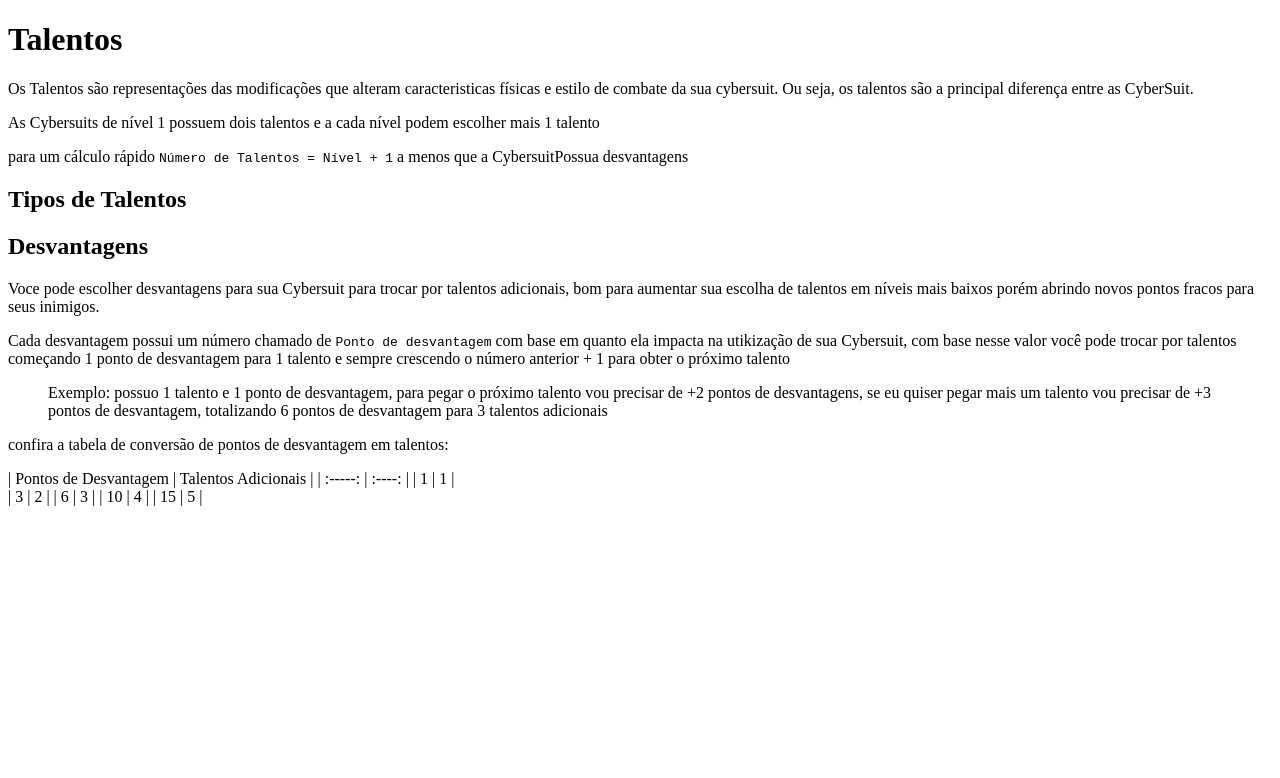
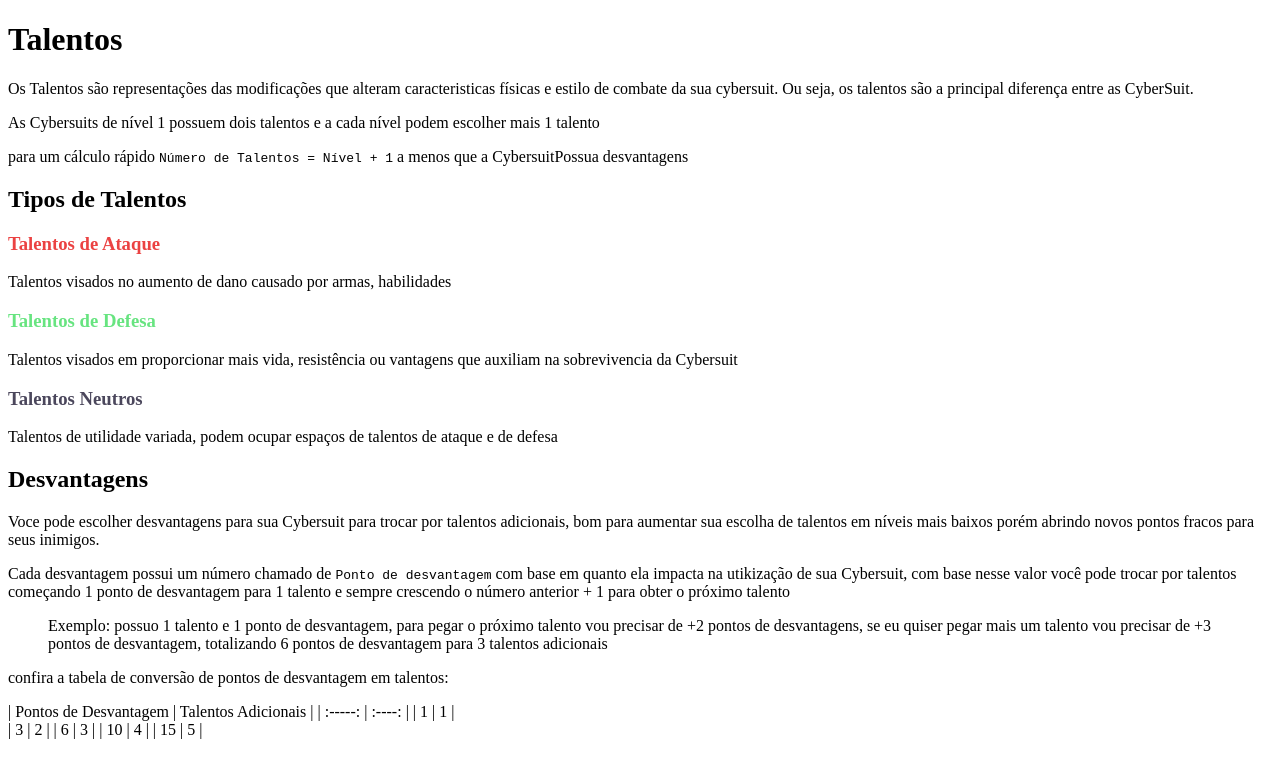
Before and after one commit to ThomasKruchelski/new-frontiers-rpg, a Next.js app: page /documentacao/criacao-de-cybersuit/talentos in a window 1280 px wide. Shown: the top 778 px of the page. Built offline with nearby package versions, Linux system fonts and the light colour scheme.

Commit message:
add talentos

```diff
--- a/pages/documentacao/criacao-de-cybersuit/talentos.mdx
+++ b/pages/documentacao/criacao-de-cybersuit/talentos.mdx
@@ -9,6 +9,26 @@ As Cybersuits de nível 1 possuem dois talentos e a cada nível podem escolher m
 para um cálculo rápido `Número de Talentos = Nível + 1` a menos que a CybersuitPossua desvantagens
 
 ## Tipos de Talentos
+
+
+<div class='atack-red'>
+    ### Talentos de Ataque
+</div>
+
+Talentos visados no aumento de dano causado por armas, habilidades
+
+<div class='defense-green'>
+    ### Talentos de Defesa
+</div>
+
+Talentos visados em proporcionar mais vida, resistência ou vantagens que auxiliam na sobrevivencia
+ da Cybersuit
+
+<div class='neutral-gray'>
+    ### Talentos Neutros
+</div>
+
+Talentos de utilidade variada, podem ocupar espaços de talentos de ataque e de defesa
 
 ## Desvantagens
 
--- a/pages/documentacao/talentos/talentos-cybersuit.mdx
+++ b/pages/documentacao/talentos/talentos-cybersuit.mdx
@@ -6,7 +6,7 @@
 
 **+1 Ponto de Desvantagem**
 
-<p></p>
+<p>Sua cybersuit possuí metade do seu deslocamento tanto na terra quanto no ar</p>
 
 ### Unidade Terrestre
 
--- a/styles.css
+++ b/styles.css
@@ -25,3 +25,15 @@
 .text-center{
     text-align: center;
 }
+
+.defense-green, .defense-green h3{
+    color:#67E480 !important
+}
+
+    .atack-red, .atack-red h3{
+    color:#EB4242 !important
+}
+
+.neutral-gray, .neutral-gray h3{
+    color: #4b475c !important
+}
```
